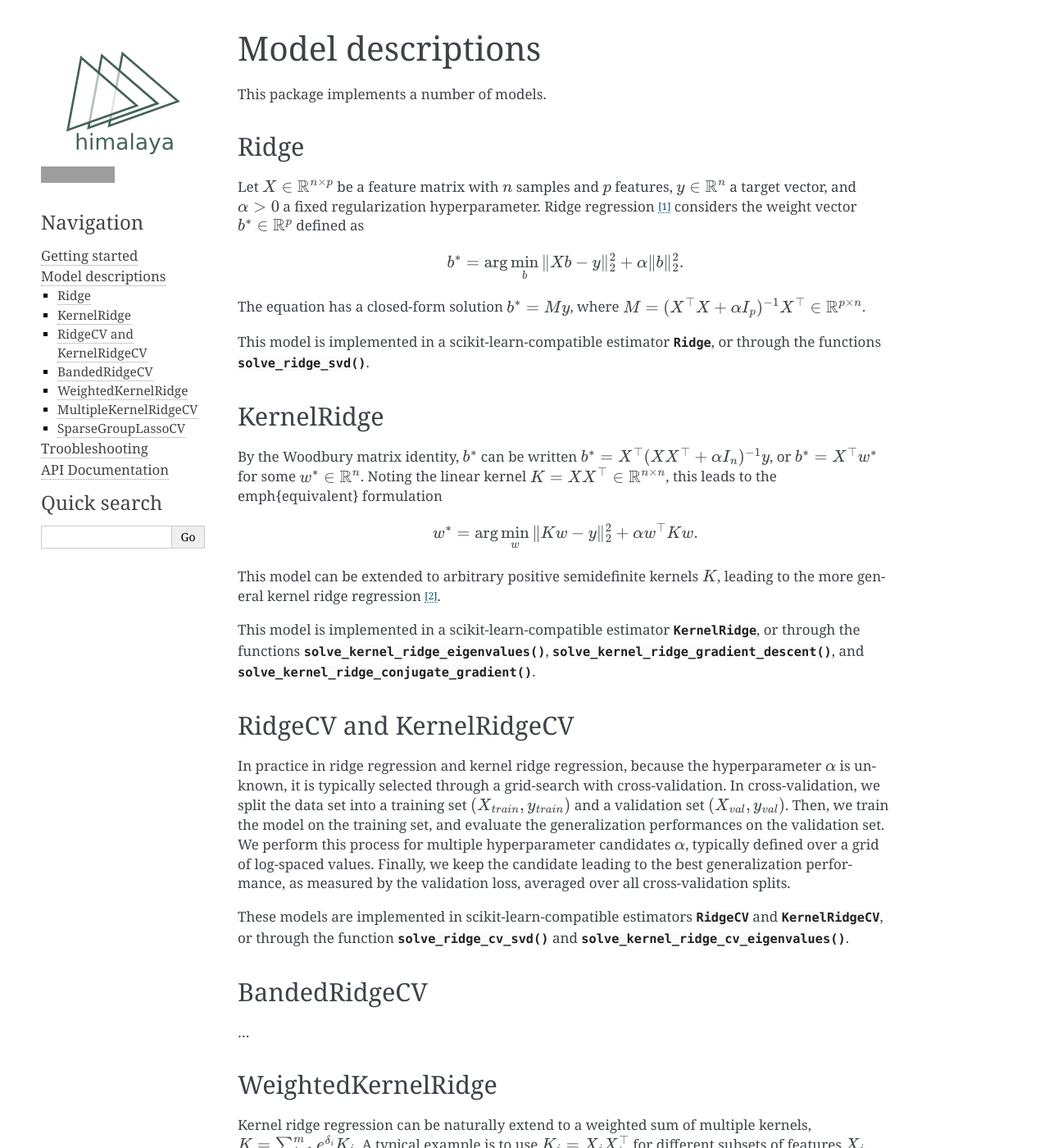
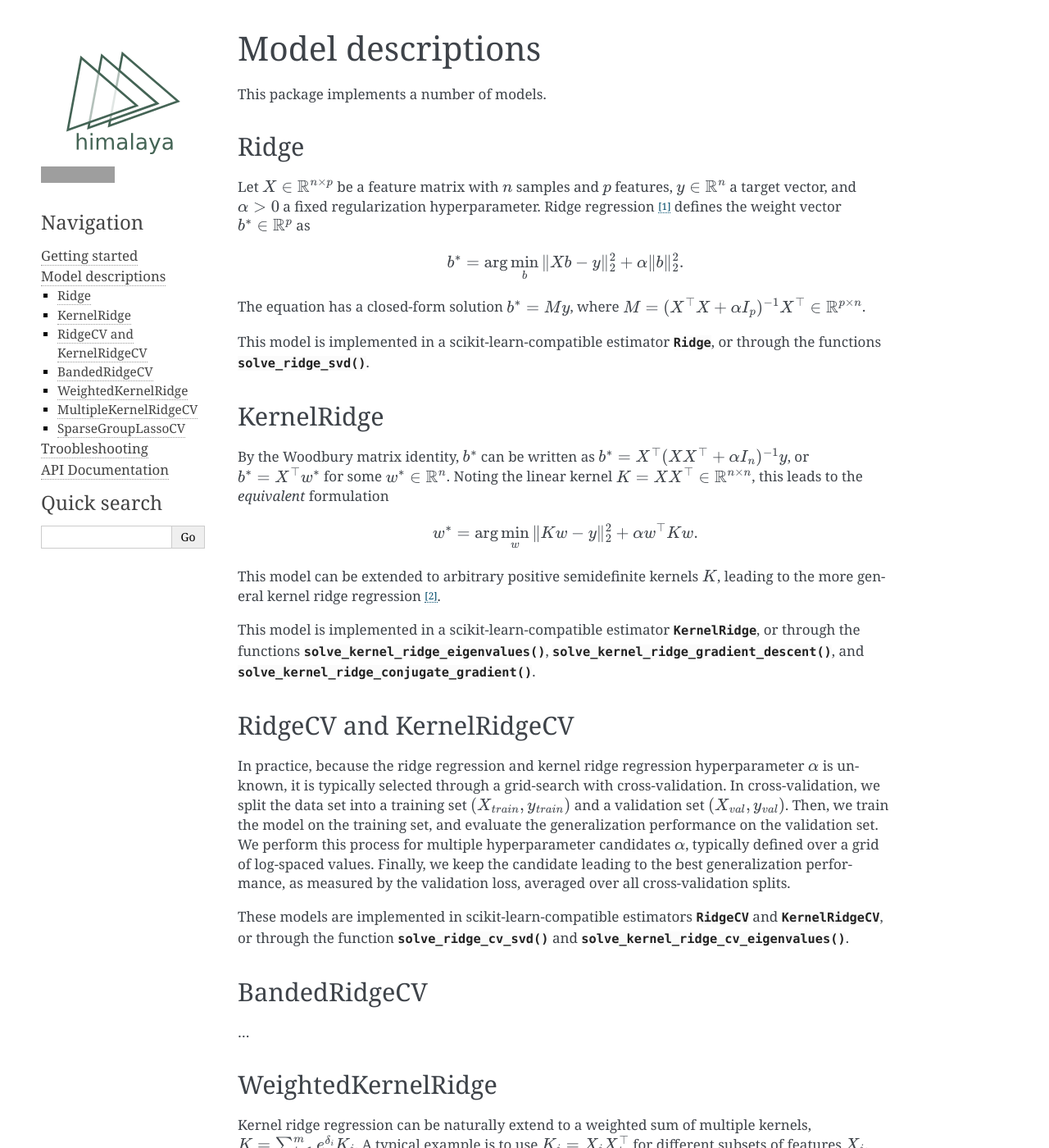
Before and after one commit to gallantlab/himalaya, a Sphinx documentation site: the page built from doc/models.rst, in a window 1280 px wide and 1400 px high. Shown: the whole window at 82% size. Built offline with Sphinx 7.4.7, drawn with Linux system fonts in a browser that asks for light colours; pages that are not in the unit, such as notebooks, are missing from menus; grey boxes are pictures that could not be loaded.

Commit message:
DOC Fixed some typos and grammatical errors (#11)

```diff
--- a/README.rst
+++ b/README.rst
@@ -30,7 +30,7 @@ Example
     print(model.best_alphas_)  # [ 10. 100.  10. 100.]
 
 
-- The model ``KernelRidgeCV`` uses the same API than ``scikit-learn``
+- The model ``KernelRidgeCV`` uses the same API as ``scikit-learn``
   estimators, with methods such as ``fit``, ``predict``, ``score``, etc.
 - The model is able to efficiently fit a large number of targets (routinely
   used with 100k targets).
--- a/doc/models.rst
+++ b/doc/models.rst
@@ -9,7 +9,7 @@ Ridge
 Let :math:`X\in \mathbb{R}^{n\times p}` be a feature matrix with :math:`n`
 samples and :math:`p` features,  :math:`y\in \mathbb{R}^n` a target vector, and
 :math:`\alpha > 0` a fixed regularization hyperparameter. Ridge regression
-[1]_ considers the weight vector :math:`b^*\in \mathbb{R}^p` defined as
+[1]_ defines the weight vector :math:`b^*\in \mathbb{R}^p` as
 
 .. math::
     b^* = \arg\min_b \|Xb - y\|_2^2 + \alpha \|b\|_2^2.
@@ -24,10 +24,10 @@ This model is implemented in a scikit-learn-compatible estimator
 KernelRidge
 -----------
 
-By the Woodbury matrix identity, :math:`b^*` can be written :math:`b^* =
+By the Woodbury matrix identity, :math:`b^*` can be written as :math:`b^* =
 X^\top(XX^\top + \alpha I_n)^{-1}y`, or :math:`b^* = X^\top w^*` for some
 :math:`w^*\in \mathbb{R}^n`. Noting the linear kernel :math:`K = X X^\top \in
-\mathbb{R}^{n\times n}`, this leads to the \emph{equivalent} formulation
+\mathbb{R}^{n\times n}`, this leads to the *equivalent* formulation
 
 .. math::
     w^* = \arg\min_w \|Kw - y\|_2^2 + \alpha w^\top Kw.
@@ -45,12 +45,12 @@ This model is implemented in a scikit-learn-compatible estimator
 RidgeCV and KernelRidgeCV
 -------------------------
 
-In practice in ridge regression and kernel ridge regression, because the
+In practice, because the ridge regression and kernel ridge regression
 hyperparameter :math:`\alpha` is unknown, it is typically selected through a
 grid-search with cross-validation. In cross-validation, we split the data set
 into a training set :math:`(X_{train}, y_{train})` and a validation set
 :math:`(X_{val}, y_{val})`. Then, we train the model on the training set, and
-evaluate the generalization performances on the validation set. We perform this
+evaluate the generalization performance on the validation set. We perform this
 process for multiple hyperparameter candidates :math:`\alpha`, typically
 defined over a grid of log-spaced values. Finally, we keep the candidate
 leading to the best generalization performance, as measured by the validation
--- a/doc/troubleshooting.rst
+++ b/doc/troubleshooting.rst
@@ -12,7 +12,7 @@ CUDA out of memory
 
 The GPU memory is often smaller than the CPU memory, so it requires more
 attention to avoid running out of memory. Himalaya implements a series of
-option to limit the GPU memory, at the cost of computational speed:
+options to limit the GPU memory, at the cost of computational speed:
 
 - Some solvers implement computations over batches, to limit the size of
   intermediate arrays. See for instance ``n_targets_batch``, or
```
Also changed, not shown: 5 other files.
